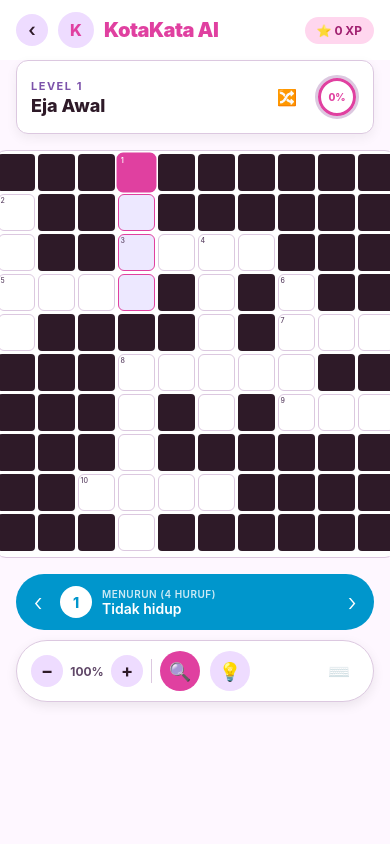
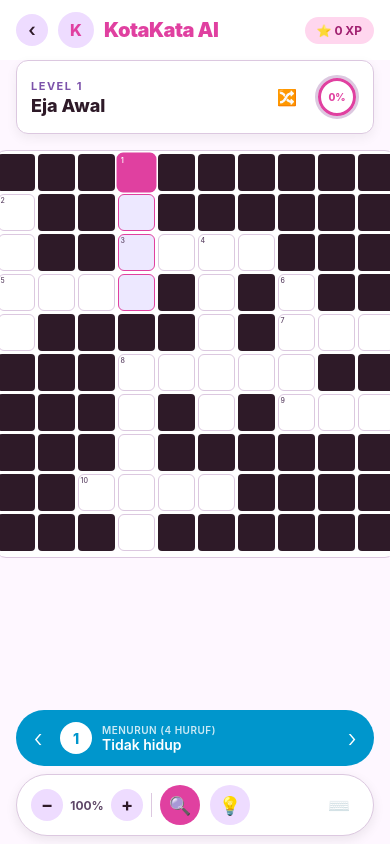
Before and after one commit to fadhly-permata/KotaKata.AI, a React Native app: screen /Game in a window 390 px wide. Built offline with nearby package versions, Linux system fonts and the light colour scheme; no server answers; what react-native-logs would draw is missing.

Commit message:
fix: move CluePill + ActionBar outside ScrollView so they stay fixed at bottom when zooming

```diff
--- a/src/features/game/GameScreen.tsx
+++ b/src/features/game/GameScreen.tsx
@@ -34,6 +34,7 @@ const ZOOM_MAX = 2.0;
 const ZOOM_STEP = 0.25;
 const CELL_GAP = 3;
 const GRID_PADDING = 3;
+const BOTTOM_PANELS_HEIGHT = 120;
 
 export default function GameScreen() {
   const { theme } = useTheme();
@@ -69,7 +70,7 @@ export default function GameScreen() {
   const useClue2 = useGameStore((s) => s.useClue2);
   const useClue3 = useGameStore((s) => s.useClue3);
 
-  // Show keyboard on first tap to a cell and auto-center
+  // Show keyboard on first tap to a cell
   const handleCellPress = useCallback((row: number, col: number) => {
     selectCell(row, col);
     if (!keyboardAutoShown.current) {
@@ -78,7 +79,7 @@ export default function GameScreen() {
     }
   }, [selectCell]);
 
-  // Auto-center focused cell
+  // Auto-center focused cell when zoomed in
   const scrollToFocusedCell = useCallback(() => {
     if (!selectedCell || !scrollViewRef.current || !board) return;
     if (prevSelectedCell.current?.row === selectedCell.row && prevSelectedCell.current?.col === selectedCell.col) return;
@@ -201,7 +202,6 @@ export default function GameScreen() {
     return board.words[selectedWordIndex] ?? null;
   }, [selectedWordIndex, board]);
 
-  // Listen for keyboard events (web only) — hide virtual keyboard when physical keyboard detected
   useEffect(() => {
     if (Platform.OS !== "web" || !board) return;
     const handleKey = (e: KeyboardEvent) => {
@@ -223,8 +223,9 @@ export default function GameScreen() {
 
   return (
     <View style={[styles.container, { backgroundColor: theme.colors.background }]}>
+      {/* Scrollable area */}
       <ScrollView
-        contentContainerStyle={styles.scrollContent}
+        contentContainerStyle={[styles.scrollContent, { paddingBottom: BOTTOM_PANELS_HEIGHT }]}
         bounces={false}
         keyboardShouldPersistTaps="handled"
       >
@@ -294,7 +295,10 @@ export default function GameScreen() {
             </ScrollView>
           </Animated.View>
         </View>
+      </ScrollView>
 
+      {/* === Fixed Bottom Panels (always visible) === */}
+      <View style={[styles.bottomPanels, { backgroundColor: theme.colors.background }]}>
         {/* Clue Pill */}
         <View style={[styles.cluePill, { backgroundColor: "#0096cc" }]}>
           <TouchableOpacity activeOpacity={0.7} onPress={goToPrevWord} style={styles.clueArrow}>
@@ -380,7 +384,7 @@ export default function GameScreen() {
             <Text style={[styles.actionIcon, { opacity: keyboardVisible ? 1 : 0.4 }]}>⌨️</Text>
           </TouchableOpacity>
         </View>
-      </ScrollView>
+      </View>
 
       {keyboardVisible && (
         <View style={styles.keyboardWrapper}>
@@ -405,7 +409,7 @@ export default function GameScreen() {
 
 const styles = StyleSheet.create({
   container: { flex: 1 },
-  scrollContent: { paddingBottom: 16 },
+  scrollContent: {},
   topBar: { flexDirection: "row", justifyContent: "space-between", alignItems: "center", paddingHorizontal: 16, paddingVertical: 12 },
   topBarLeft: { flexDirection: "row", alignItems: "center", gap: 10 },
   backBtn: { width: 32, height: 32, borderRadius: 16, justifyContent: "center", alignItems: "center", overflow: "hidden" },
@@ -435,7 +439,8 @@ const styles = StyleSheet.create({
   gridScroll: { flexGrow: 0 },
   gridScrollContent: { flexGrow: 0 },
   gridCenterWrapper: { alignItems: "center", justifyContent: "center", paddingVertical: 8, paddingHorizontal: 4 },
-  cluePill: { flexDirection: "row", alignItems: "center", marginHorizontal: 16, borderRadius: 999, paddingVertical: 10, paddingHorizontal: 4, marginBottom: 10 },
+  bottomPanels: { paddingHorizontal: 16, paddingTop: 4, paddingBottom: 8 },
+  cluePill: { flexDirection: "row", alignItems: "center", borderRadius: 999, paddingVertical: 10, paddingHorizontal: 4, marginBottom: 8 },
   clueArrow: { width: 36, height: 36, borderRadius: 18, justifyContent: "center", alignItems: "center" },
   clueArrowText: { fontSize: 24, color: "#FFF", fontWeight: "300" },
   clueContent: { flex: 1, flexDirection: "row", alignItems: "center", gap: 10, paddingHorizontal: 4 },
@@ -444,7 +449,7 @@ const styles = StyleSheet.create({
   clueTextWrap: { flex: 1 },
   clueOrientation: { fontSize: 10, color: "rgba(255,255,255,0.8)", fontWeight: "600", letterSpacing: 0.5, textTransform: "uppercase" },
   clueMain: { fontSize: 14, color: "#FFF", fontWeight: "600" },
-  actionBar: { flexDirection: "row", alignItems: "center", marginHorizontal: 16, paddingVertical: 10, paddingHorizontal: 14, borderRadius: 999, borderWidth: 1, shadowOffset: { width: 0, height: 4 }, shadowOpacity: 0.08, shadowRadius: 12, elevation: 4 },
+  actionBar: { flexDirection: "row", alignItems: "center", paddingVertical: 10, paddingHorizontal: 14, borderRadius: 999, borderWidth: 1, shadowOffset: { width: 0, height: 4 }, shadowOpacity: 0.08, shadowRadius: 12, elevation: 4 },
   actionItem: { width: 40, height: 40, borderRadius: 20, justifyContent: "center", alignItems: "center" },
   actionIcon: { fontSize: 18 },
   keyboardWrapper: {},
```
